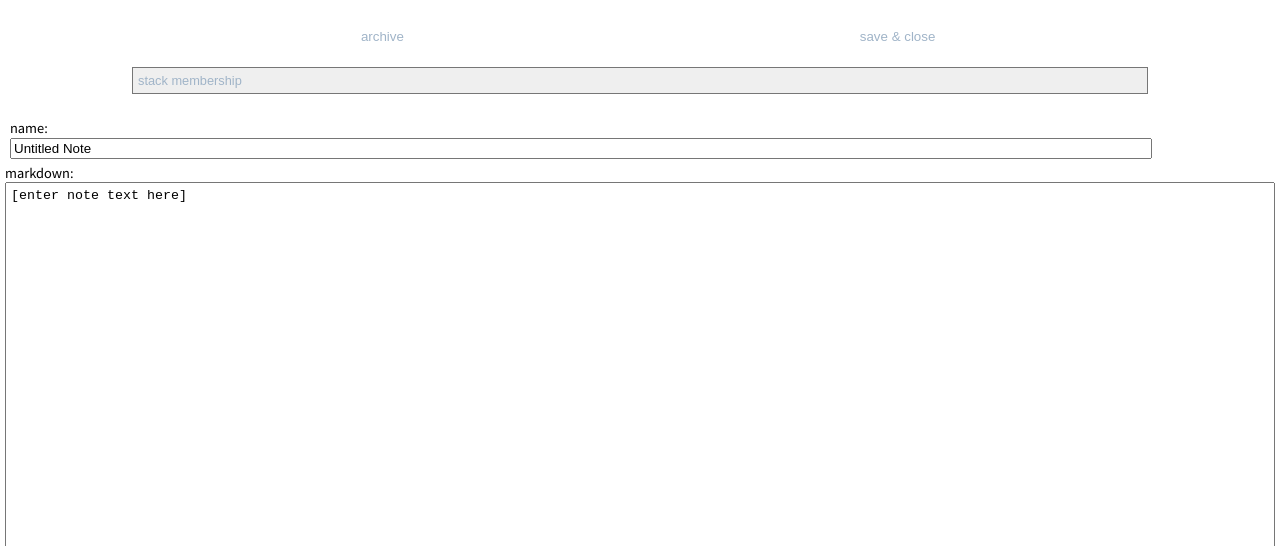
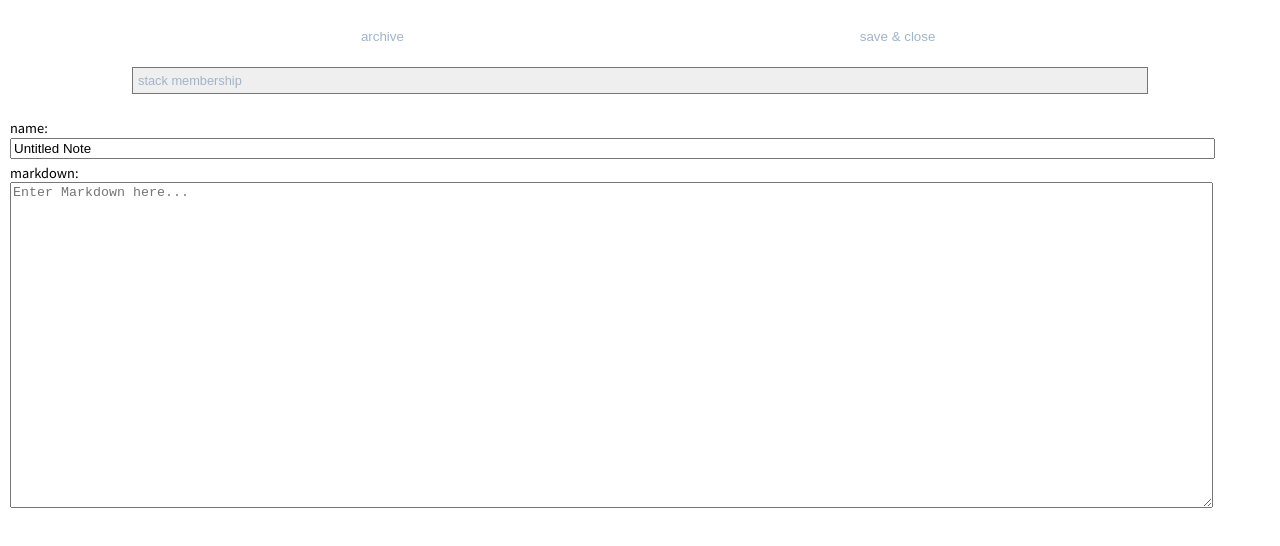
Before and after one commit to drscannell/stackables, a website with bundled scripts: page client-app/index.html in a window 1280 px wide. Both pictures are taken after a click on the button "add note". Shown: the top 546 px of the page. Built offline with nearby package versions, Linux system fonts and the light colour scheme; no server answers.

Commit message:
fix ui bug causing textarea to be too narrow

```diff
--- a/client-app/client-app.js
+++ b/client-app/client-app.js
@@ -94,7 +94,7 @@ var User = Backbone.Model.extend({
 var Note = Backbone.Model.extend({
 	defaults: {
 		'name':'Untitled Note',
-		'markdown':'[enter note text here]',
+		'markdown':'',
 		'deleted':false
 	},
 	url: function(){
--- a/client-app/index.html
+++ b/client-app/index.html
@@ -81,9 +81,10 @@
 			<span class="text-input-label">name:</span>
 			<input type="text" class="text edit-name" value="{{name}}" />
 		</div>
+		<div class="text-input">
 			<span class="text-input-label">markdown:</span>
-		<div class="textarea">
-			<textarea class="textarea edit-markdown">{{markdown}}</textarea>
+			<textarea placeholder="Enter Markdown here..."
+				class="textarea edit-markdown">{{markdown}}</textarea>
 		</div>
 	</form>
 </script>
--- a/client-app/style.css
+++ b/client-app/style.css
@@ -145,7 +145,9 @@ section.form {border:1px solid #aaa;padding:5px;margin:5px 0 5px 0;}
  */
 div.text-input {text-align:left;margin:5px;padding:0;}
 span.text-input-label {display:block;font-size:0.9em;text-align:left;}
-input.text {display:inline-block;border-sizing:border-box;width:90%;}
+input.text {
+	width:95%;
+}
 .success > .feedback {color:#88aa33;}
 .success > .feedback:before {content:"✓";margin-left:5px;font-size:1.5em;line-height:1px;}
 .error > .feedback {color:#aa5533;}
@@ -153,16 +155,7 @@ input.text {display:inline-block;border-sizing:border-box;width:90%;}
 /*
  * text area
  */
-div.textarea {
-	position:relative;
-	height:24em;
+textarea.textarea {
+	min-width:95%;
+	min-height:24em;
 }
-textarea.textarea {
-	position:absolute;
-	top:0px;
-	left:0px;
-	right:0px;
-	bottom:0px;
-	padding:5px;
-	resize:none;
-}
```
